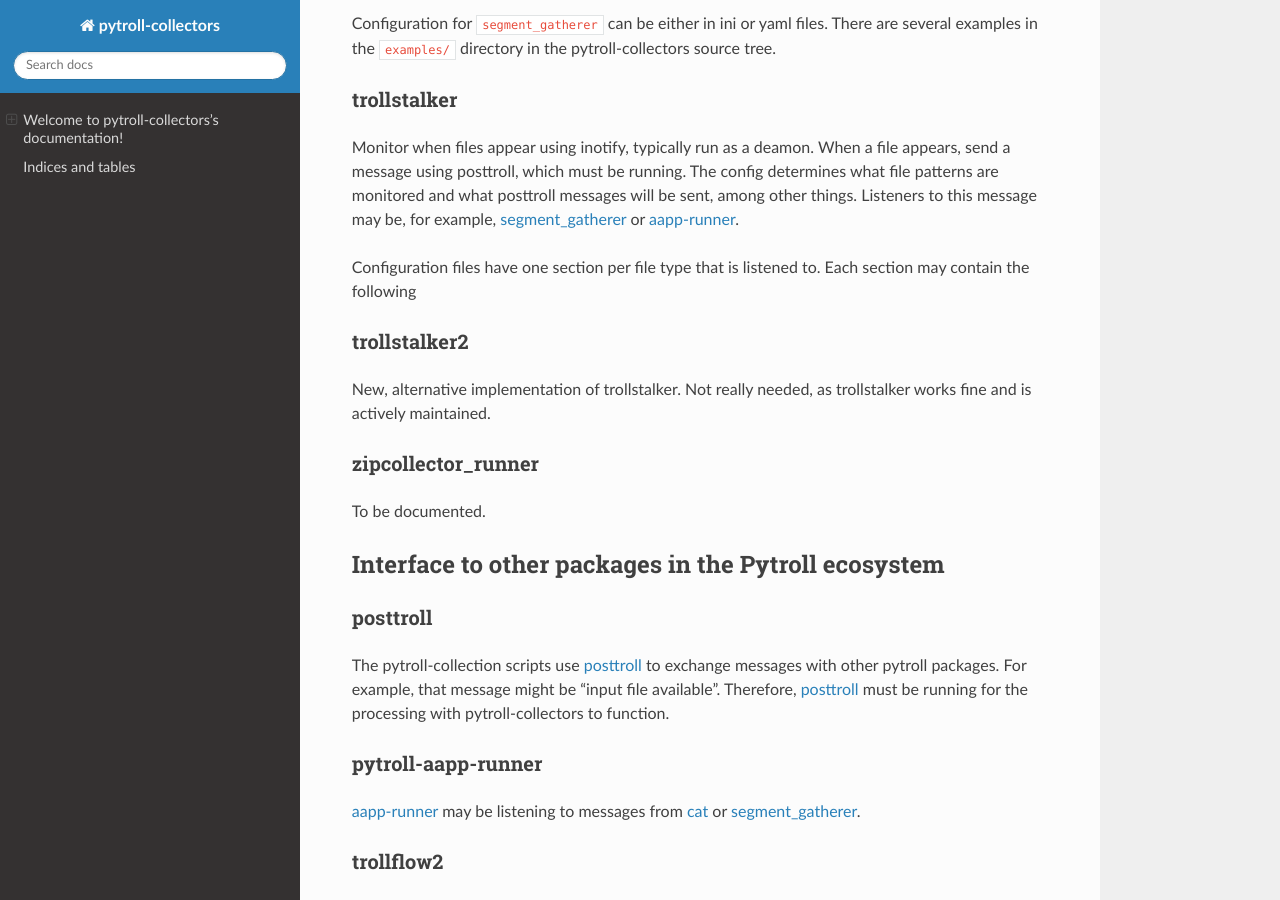
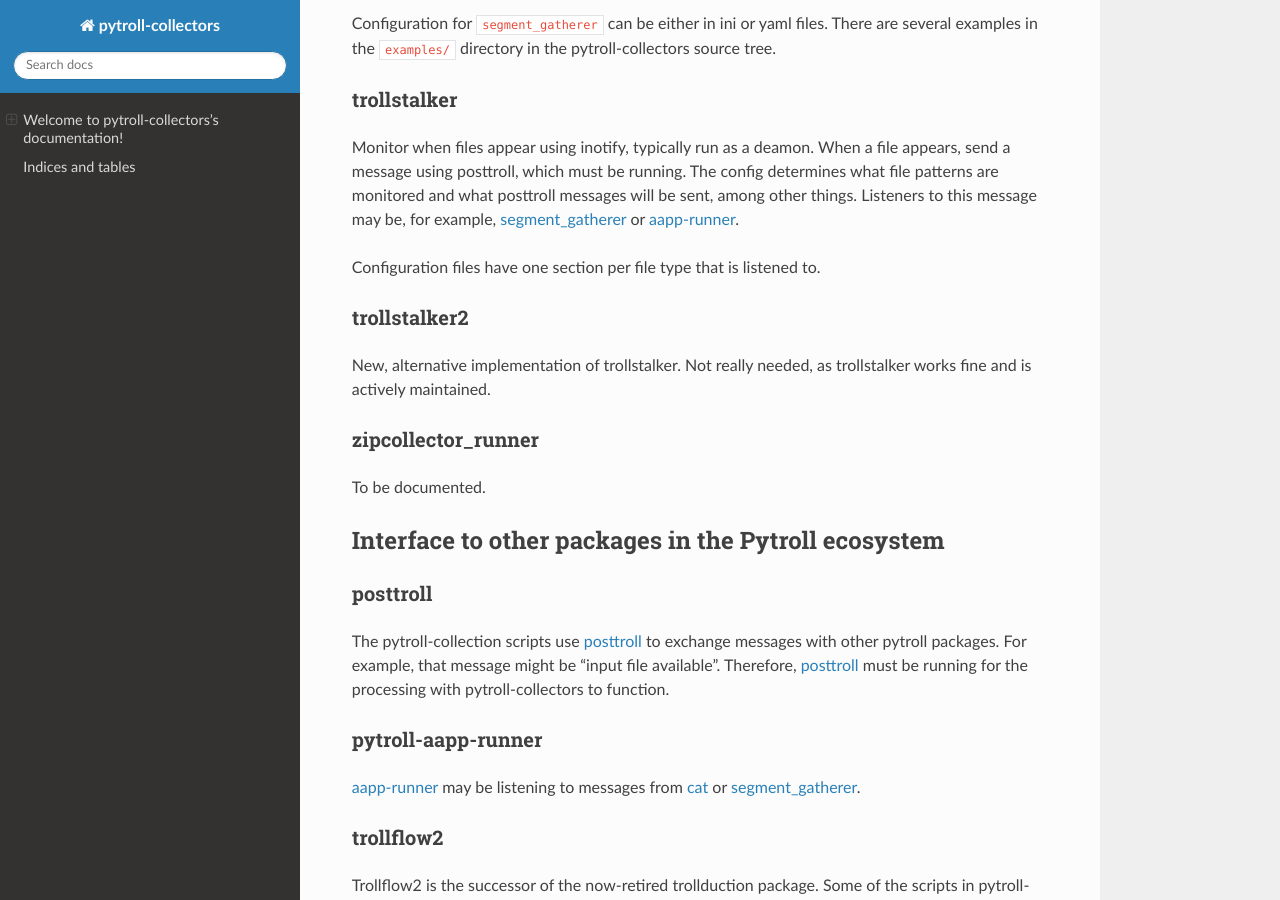
Before and after one commit to pytroll/pytroll-collectors, a Sphinx documentation site: the page built from doc/source/index.rst, in a window 1280 px wide and 900 px high, scrolled down 3723 px. Built offline with Sphinx 7.4.7 and the Read the Docs theme 2.0.0, drawn with Linux system fonts in a browser that asks for light colours.

```diff
--- a/doc/source/index.rst
+++ b/doc/source/index.rst
@@ -213,7 +213,6 @@
 :ref:`segment-gatherer` or `aapp-runner`_.
 
 Configuration files have one section per file type that is listened to.
-Each section may contain the following
 
 .. _aapp-runner: https://github.com/pytroll/pytroll-aapp-runner
 
```
Also changed, not shown: 2 other files.
